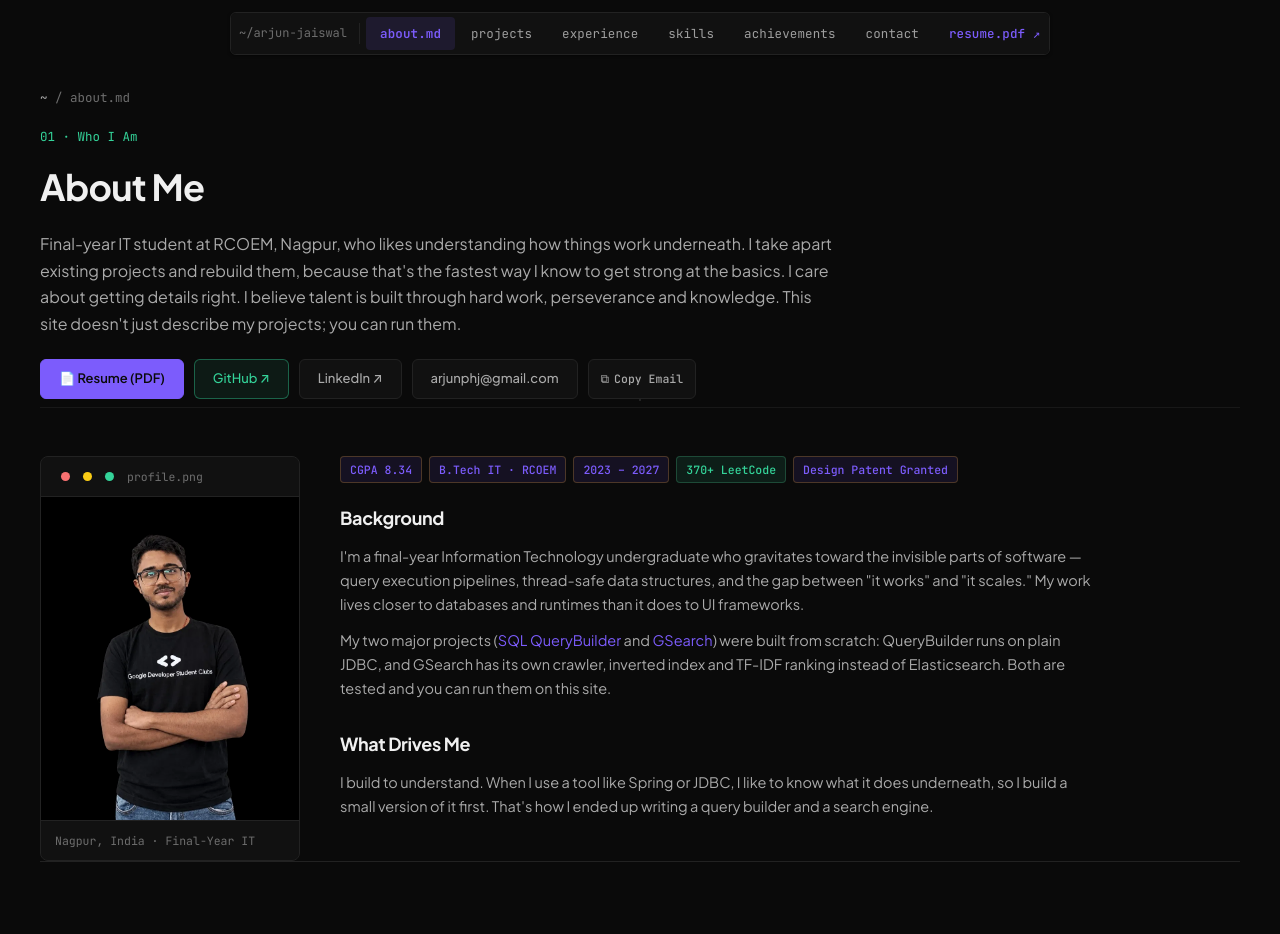
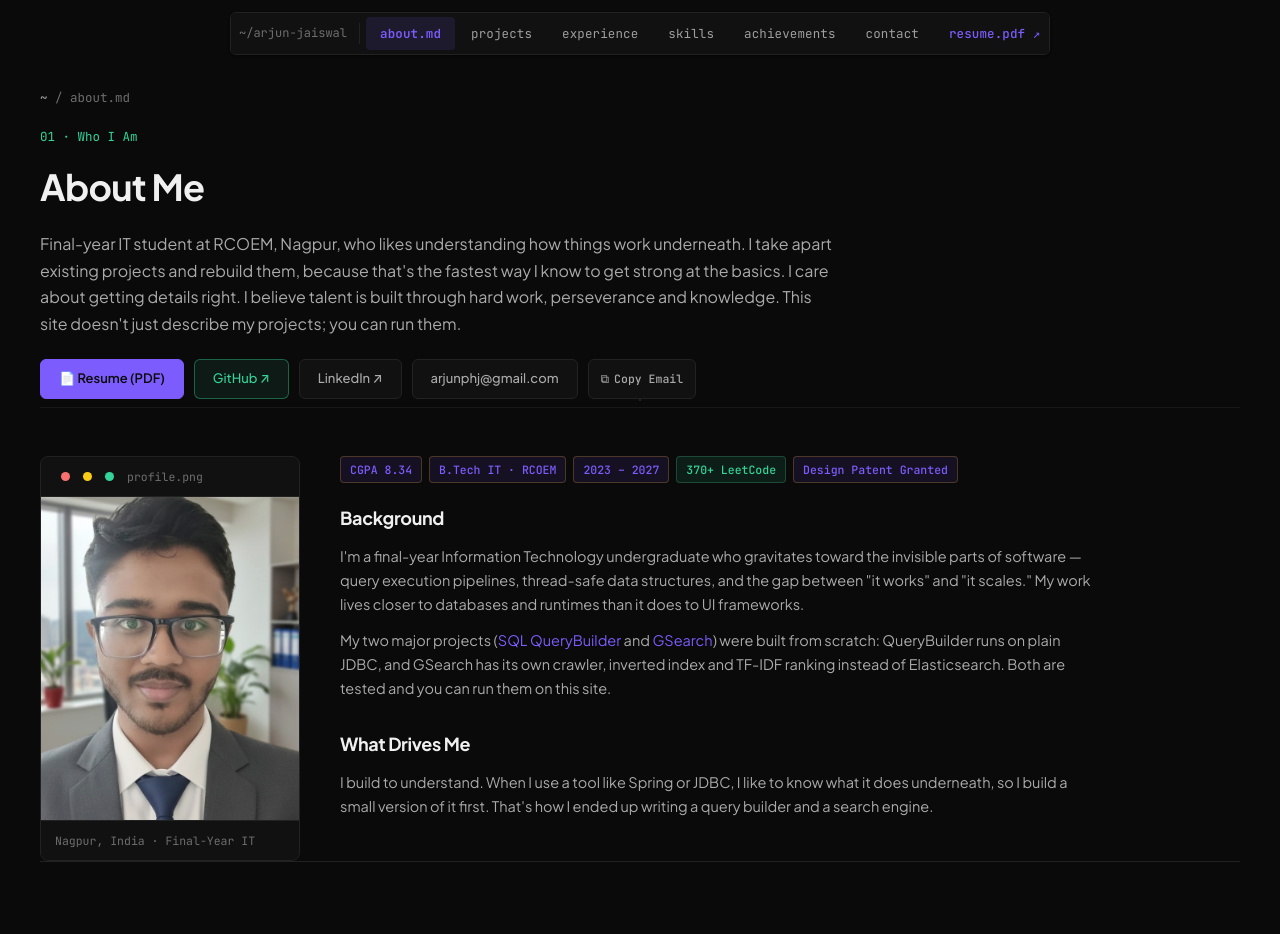
Before and after one commit to arjunpjaiswal/ArjunPortolio, a React (Vite) app: page /about in a window 1280 px wide. Shown: the top 934 px of the page. Built offline with nearby package versions, Linux system fonts and the light colour scheme.

Commit message:
feat: use suit portrait photo in About page

```diff
--- a/src/pages/About.jsx
+++ b/src/pages/About.jsx
@@ -1,6 +1,6 @@
 import { useState } from 'react'
 import { Link } from 'react-router-dom'
-import profilePic from '../assets/profile.png'
+import aboutPic from '../assets/about-profile.png'
 import CopyButton from '../components/CopyButton.jsx'
 import Breadcrumb from '../components/Breadcrumb.jsx'
 import { usePageTitle } from '../hooks/usePageTitle.js'
@@ -103,7 +103,7 @@ export default function About() {
               <span className="dot r" /><span className="dot y" /><span className="dot g" />
               <span>profile.png</span>
             </div>
-            <img className="editor-photo" src={profilePic} alt="Arjun Pankaj Jaiswal" />
+            <img className="editor-photo" src={aboutPic} alt="Arjun Pankaj Jaiswal" />
             <div className="editor-caption">Nagpur, India · Final-Year IT</div>
           </div>
 
```
Also changed, not shown: src/assets/about-profile.png (added).
